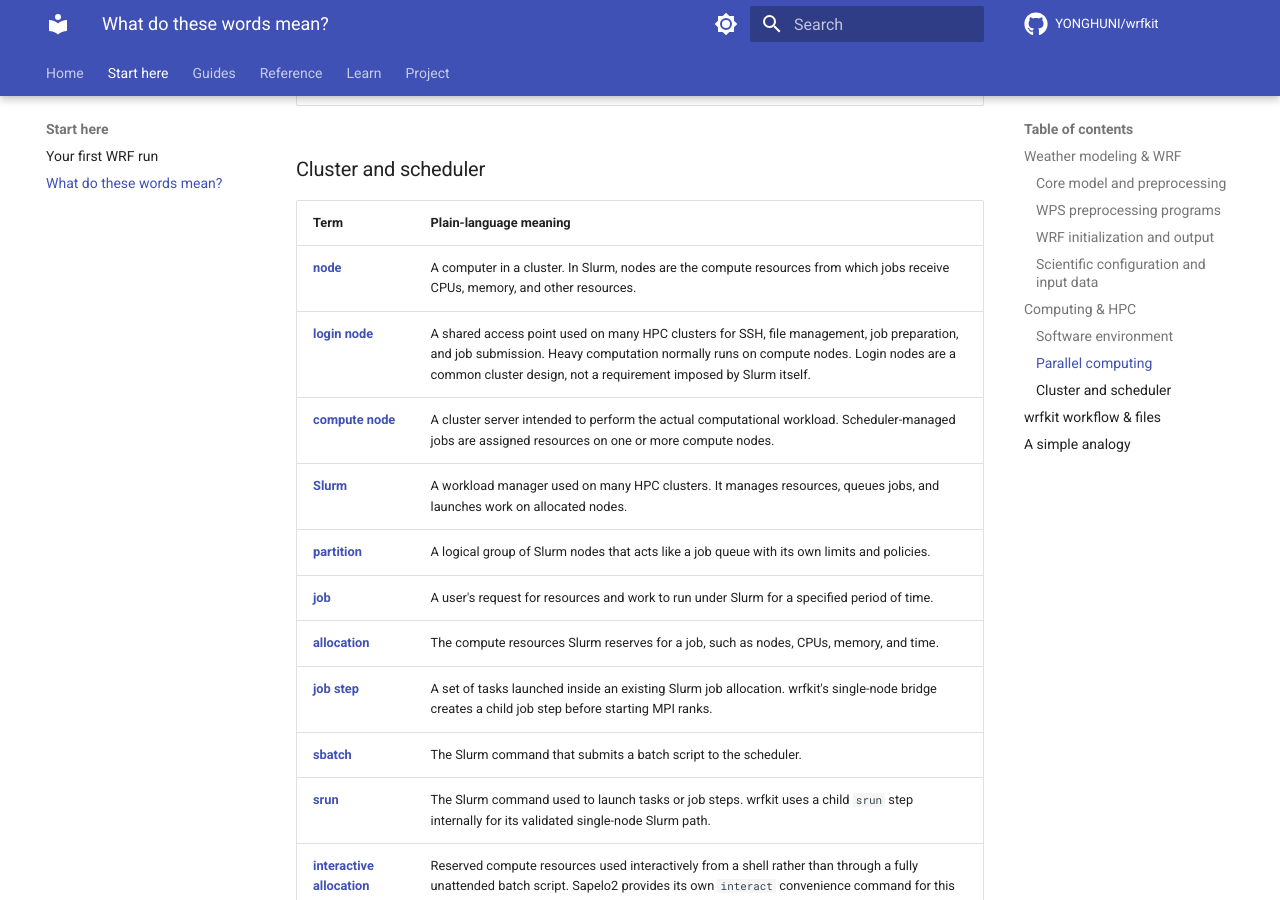
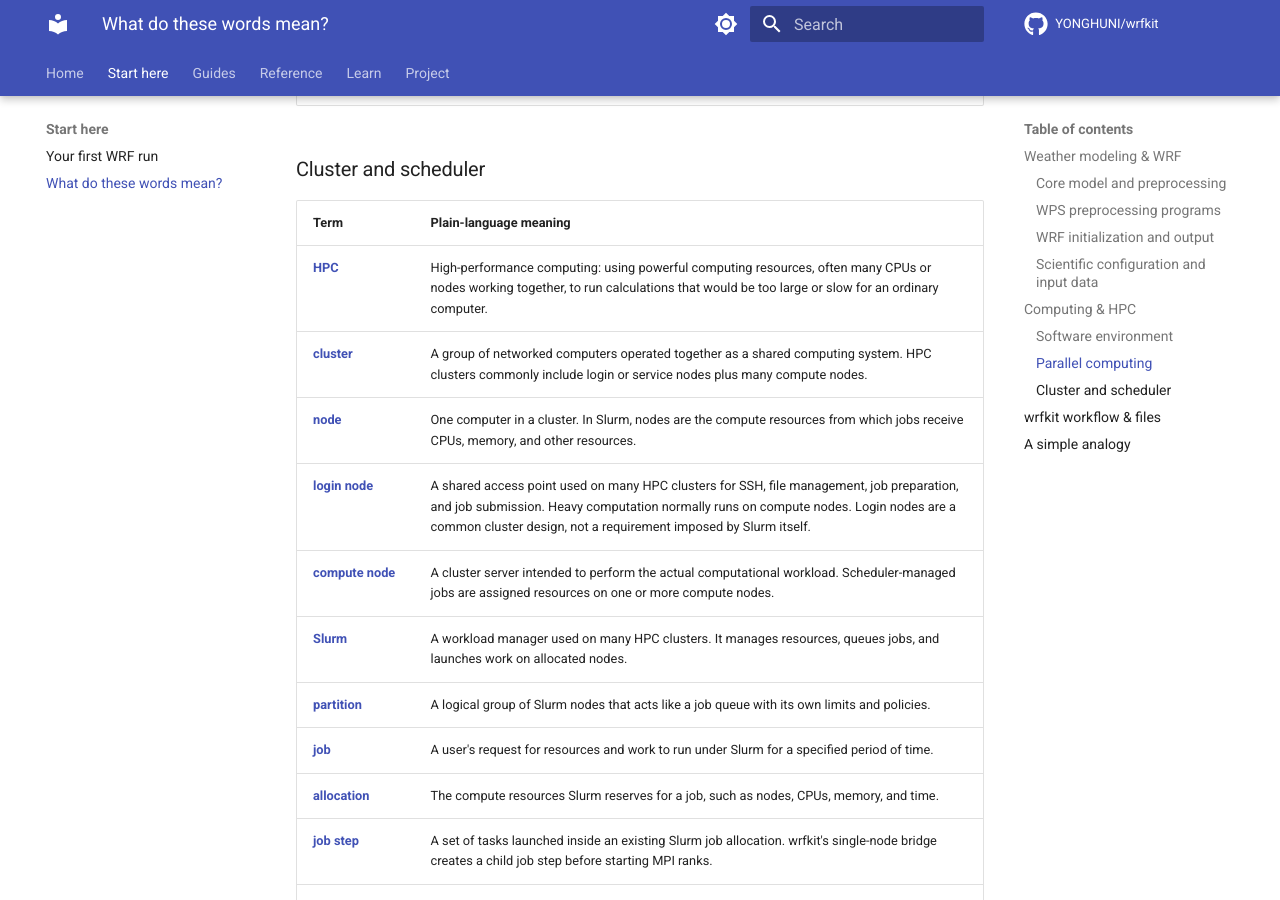
Before and after one commit to YONGHUNI/wrfkit, an MkDocs documentation site: the page built from docs/reference/glossary.md, in a window 1280 px wide and 900 px high, scrolled down 2595 px. Built offline with MkDocs 1.6.1 and Material for MkDocs 9.7.7, drawn with Linux system fonts in a browser that asks for light colours; comment, search, counter and statistics services are not loaded.

Commit message:
docs: define HPC cluster basics in glossary

```diff
--- a/docs/reference/glossary.md
+++ b/docs/reference/glossary.md
@@ -69,7 +69,9 @@ whole sequence first, use the [first-run tutorial](../tutorials/first-run.md).
 
 | Term | Plain-language meaning |
 | --- | --- |
-| [**node**](https://slurm.schedmd.com/overview.html){ target="_blank" rel="noopener noreferrer" } | A computer in a cluster. In Slurm, nodes are the compute resources from which jobs receive CPUs, memory, and other resources. |
+| [**HPC**](https://en.wikipedia.org/wiki/High-performance_computing){ target="_blank" rel="noopener noreferrer" } | High-performance computing: using powerful computing resources, often many CPUs or nodes working together, to run calculations that would be too large or slow for an ordinary computer. |
+| [**cluster**](https://en.wikipedia.org/wiki/Computer_cluster){ target="_blank" rel="noopener noreferrer" } | A group of networked computers operated together as a shared computing system. HPC clusters commonly include login or service nodes plus many compute nodes. |
+| [**node**](https://slurm.schedmd.com/overview.html){ target="_blank" rel="noopener noreferrer" } | One computer in a cluster. In Slurm, nodes are the compute resources from which jobs receive CPUs, memory, and other resources. |
 | [**login node**](https://docs.hpc.ethz.ch/hardware/login_nodes/){ target="_blank" rel="noopener noreferrer" } | A shared access point used on many HPC clusters for SSH, file management, job preparation, and job submission. Heavy computation normally runs on compute nodes. Login nodes are a common cluster design, not a requirement imposed by Slurm itself. |
 | [**compute node**](https://hpcdocs.hpc.arizona.edu/registration_and_access/system_overview/){ target="_blank" rel="noopener noreferrer" } | A cluster server intended to perform the actual computational workload. Scheduler-managed jobs are assigned resources on one or more compute nodes. |
 | [**Slurm**](https://slurm.schedmd.com/overview.html){ target="_blank" rel="noopener noreferrer" } | A workload manager used on many HPC clusters. It manages resources, queues jobs, and launches work on allocated nodes. |
```
